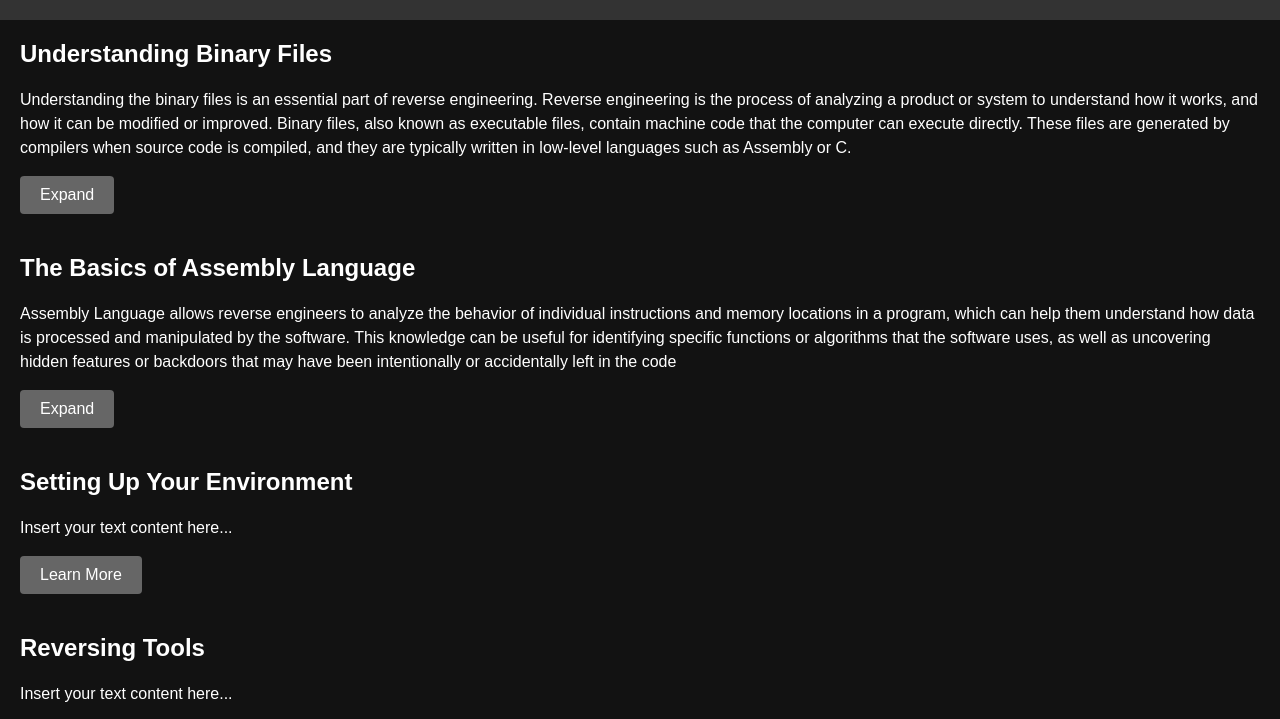
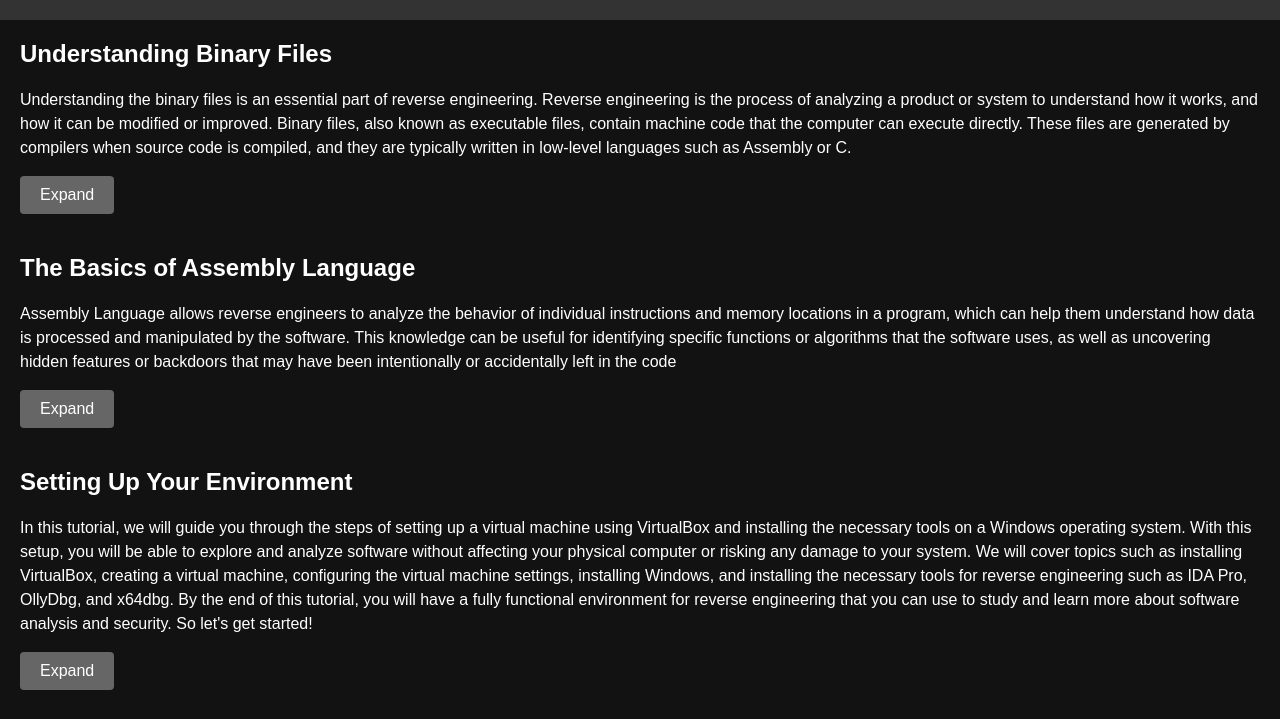
Before and after one commit to Asif-Mahmud9535/Reverse-Engineering, a plain HTML site: page index.html in a window 1280 px wide. Shown: the part 78-797 px from the top of the page. Drawn offline with Linux system fonts and the light colour scheme.

Commit message:
Update index.html

```diff
--- a/index.html
+++ b/index.html
@@ -79,8 +79,12 @@
 
 		<section>
 			<h2>Setting Up Your Environment</h2>
-			<p>Insert your text content here...</p>
-			<a href="setupyourenvironment.html">Learn More</a>
+			<p>In this tutorial, we will guide you through the steps of setting up a virtual machine using VirtualBox and installing the necessary tools on a Windows operating system. With this setup, you will be able to explore and analyze software without affecting your physical computer or risking any damage to your system.
+
+			We will cover topics such as installing VirtualBox, creating a virtual machine, configuring the virtual machine settings, installing Windows, and installing the necessary tools for reverse engineering such as IDA Pro, OllyDbg, and x64dbg.
+
+			By the end of this tutorial, you will have a fully functional environment for reverse engineering that you can use to study and learn more about software analysis and security. So let's get started!</p>
+			<a href="setupyourenvironment.html">Expand</a>
 		</section>
 
 		<section>
```
